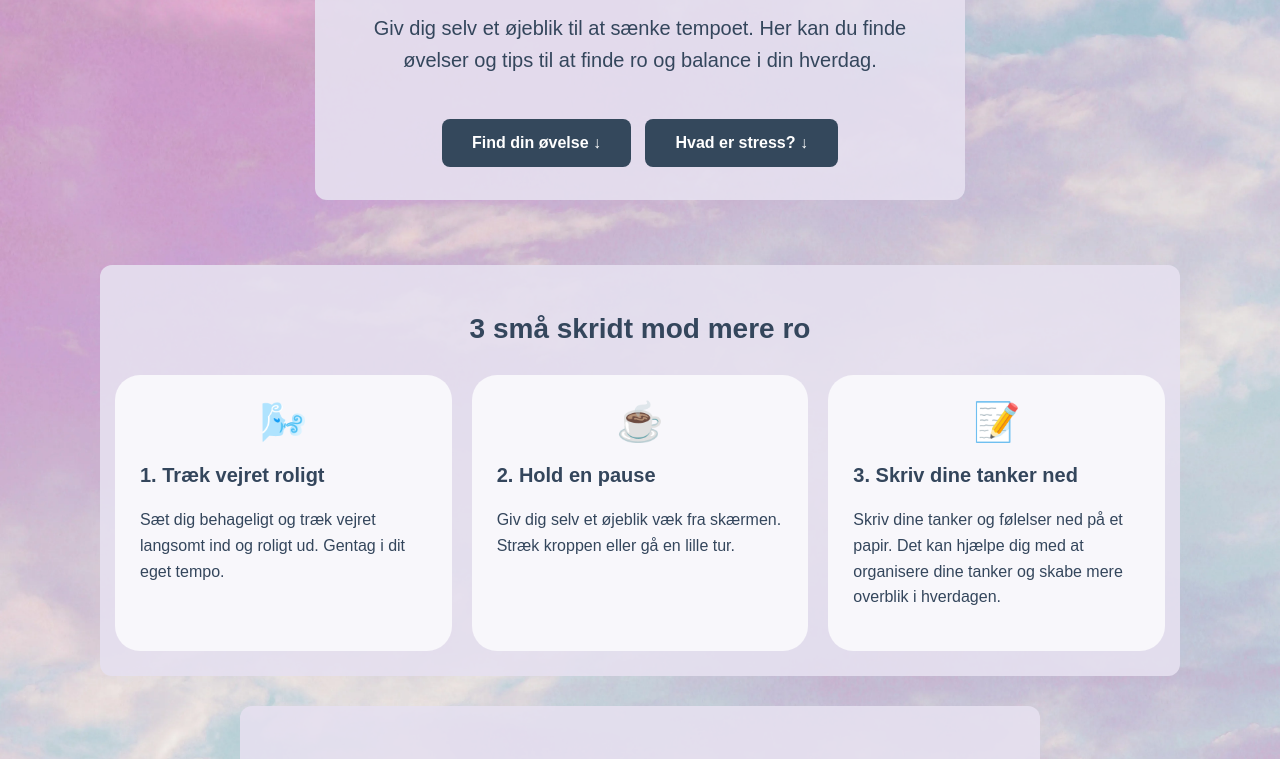
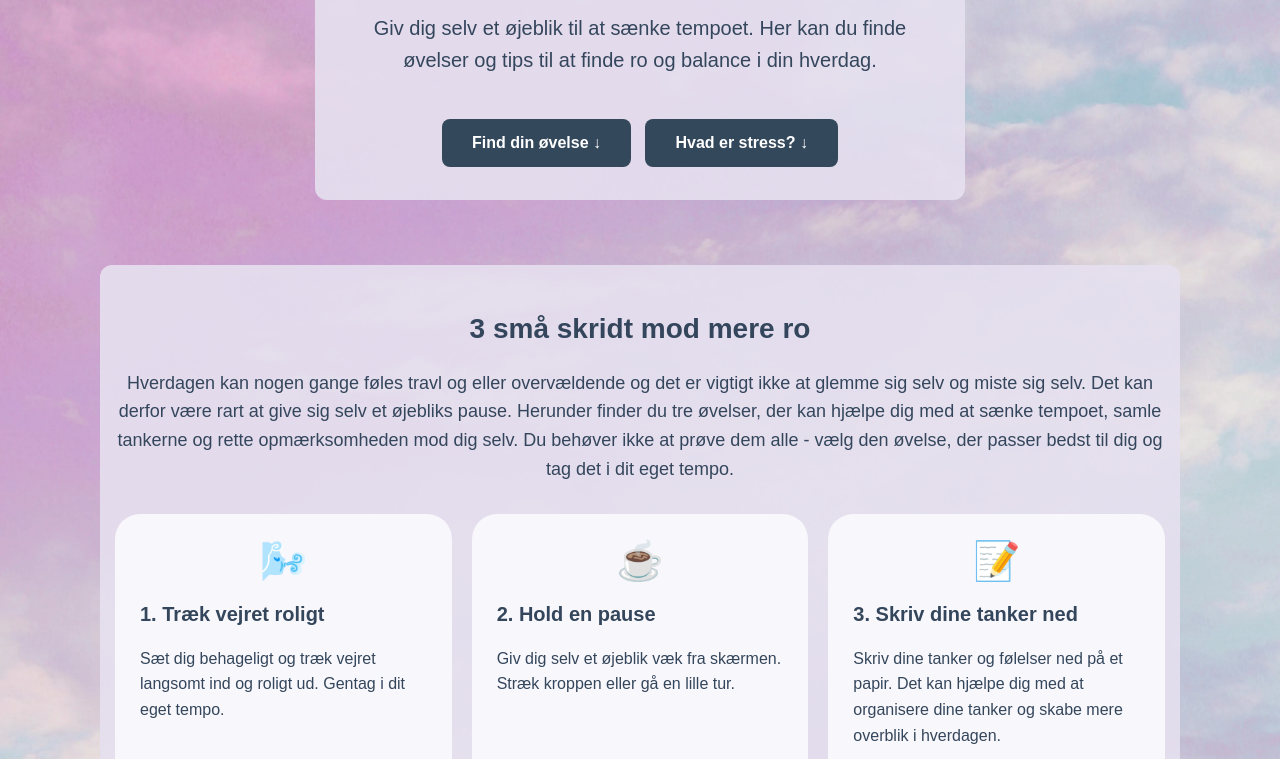
Before and after one commit to Chhaa0009/PUSTERUM, a plain HTML site: page find-ro.html in a window 1280 px wide. Shown: the part 341-1100 px from the top of the page. Drawn offline with Linux system fonts and the light colour scheme.

Commit message:
Add files via upload

```diff
--- a/find-ro.html
+++ b/find-ro.html
@@ -35,6 +35,12 @@
 
         <section class="intro øvelser-sektion" id="øvelser">
             <h2>3 små skridt mod mere ro</h2>
+
+            <p class="øvelser-intro">
+                Hverdagen kan nogen gange føles travl og eller overvældende og det er vigtigt ikke at glemme sig selv og miste sig selv. Det kan derfor være rart at give sig selv et øjebliks pause.
+                Herunder finder du tre øvelser, der kan hjælpe dig med at sænke tempoet, samle tankerne og rette opmærksomheden mod dig selv.
+                Du behøver ikke at prøve dem alle - vælg den øvelse, der passer bedst til dig og tag det i dit eget tempo.
+            </p>
 
             <div class="øvelser">
 
```
